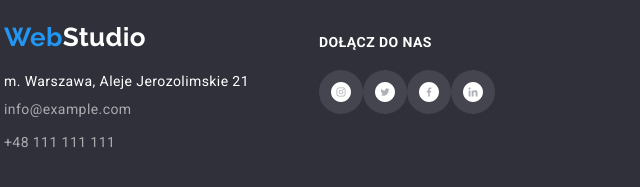
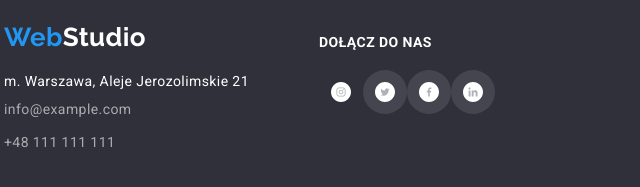
Before and after one commit to MateuszKar2/goit-markup-hw-04, a plain HTML site: page index.html in a window 1280 px wide. In both pictures the pointer is over the icon 391 px from the left and 2808 px from the top of the page. Shown: the part 2717-2904 px from the top of the page, 51-691 px from the left. Drawn offline with nearby package versions, Linux system fonts and the light colour scheme.

Commit message:
aktualizacje

```diff
--- a/css/styles.css
+++ b/css/styles.css
@@ -111,11 +111,10 @@ body {
   align-items: center;
   width: 100%;
   padding-bottom: 200px;
-  /*height: 600px;
   background: linear-gradient(rgba(0, 0, 0, 0.3), rgba(0, 0, 0, 0.3)),
-    url(../images/pictura.jpg) no-repeat;
+    url(../images/picture.jpg) no-repeat;
   background-position: 50% 50%;
-  background-size: cover;*/
+  background-size: cover;
 }
 .top-section-text {
   text-align: center;
@@ -550,4 +549,10 @@ img {
   background-color: var(--footericon);
   border-radius: 50%;
   fill: var(--white);
+  padding: 0;
 }
+.footer-icon:hover {
+  cursor: pointer;
+  background-color: var(--active-color);
+  --color1: var(--bcg2-color)
+}
```
Also changed, not shown: images/picture.jpg (added).
